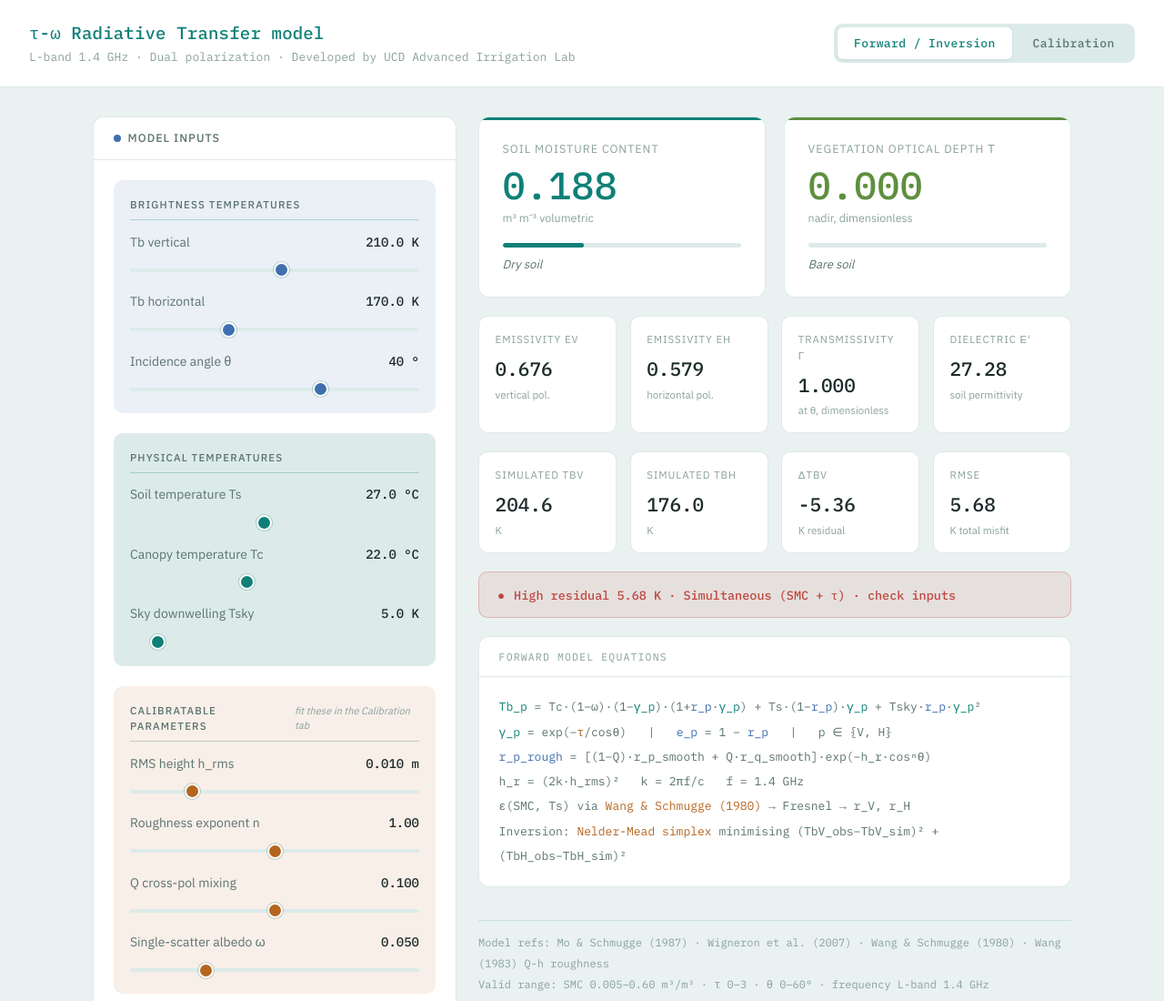
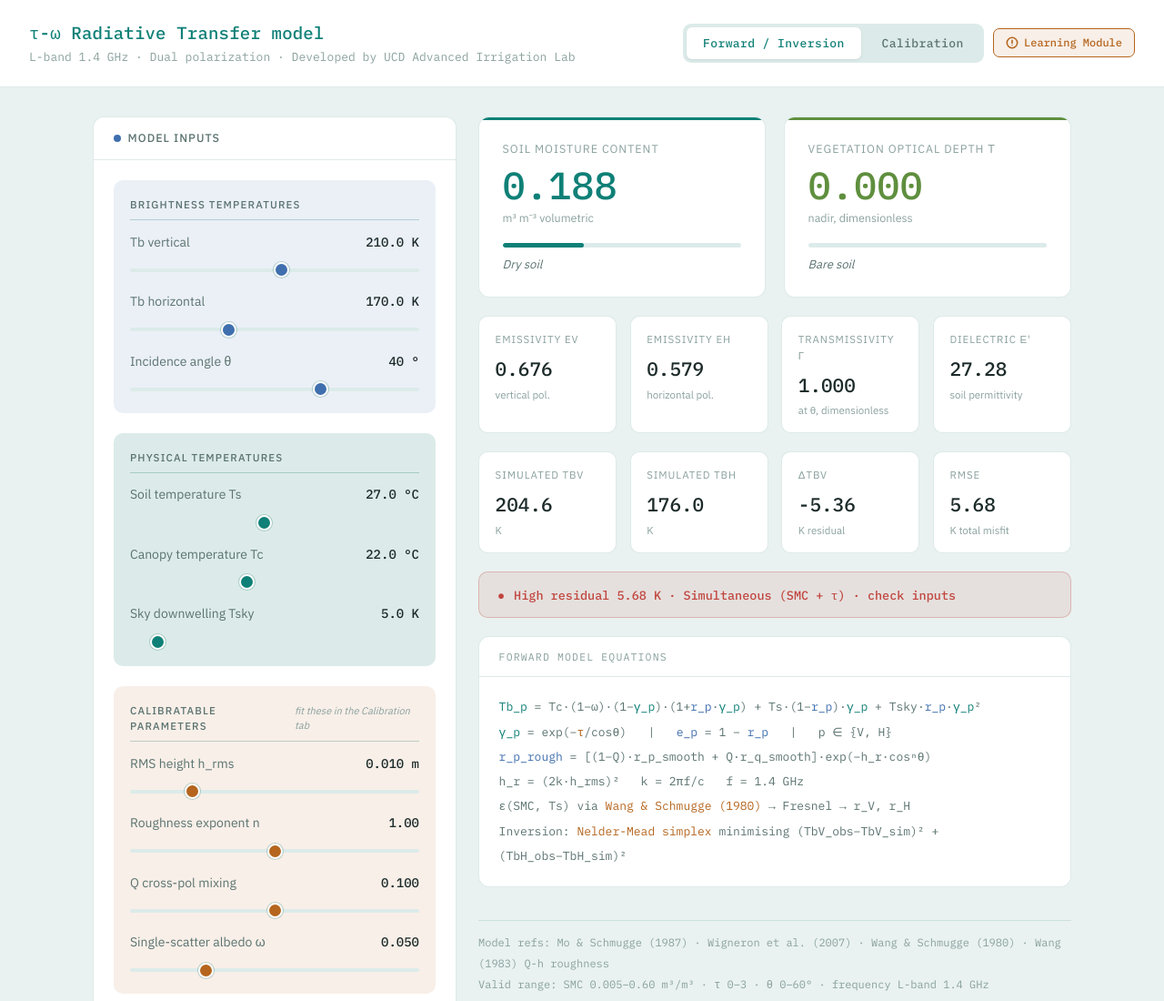
Before and after one commit to Andre7839/TauOmega, a plain HTML site: page index.html in a window 1280 px wide. Shown: the top 1100 px of the page at 91% size. Drawn offline with Linux system fonts and the light colour scheme.

Commit message:
Add files via upload

```diff
--- a/index.html
+++ b/index.html
@@ -1,3 +1,4 @@
+<!doctype html><html><head><meta charset=utf8><meta name=viewport content="width=device-width,initial-scale=1"><style>:root{color-scheme:light}body{margin:0;padding:0;font:14px -apple-system,BlinkMacSystemFont,sans-serif;background:#faf9f5;color:#141413}img{max-width:100%}[hidden]:not([hidden=until-found i]){display:none!important}</style></head><body>
 <!DOCTYPE html>
 <html lang="en">
 <head>
@@ -649,9 +650,25 @@
     </div>
     <span class="sub">L-band 1.4 GHz · Dual polarization · Developed by UCD Advanced Irrigation Lab</span>
   </div>
-  <div class="tabs">
-    <button class="tab-btn active" data-view="forward">Forward / Inversion</button>
-    <button class="tab-btn" data-view="calibration">Calibration</button>
+  <div style="display:flex;align-items:center;gap:10px;flex-wrap:wrap;">
+    <div class="tabs">
+      <button class="tab-btn active" data-view="forward">Forward / Inversion</button>
+      <button class="tab-btn" data-view="calibration">Calibration</button>
+    </div>
+    <a href="https://claude.ai/artifact/7rfSUm1baxGPV9SApjU5wv" target="_blank" rel="noopener"
+       style="display:inline-flex;align-items:center;gap:6px;padding:6px 13px;
+              background:var(--amber-bg);color:var(--amber);border:1px solid var(--amber);
+              border-radius:7px;font-family:var(--mono);font-size:12px;font-weight:500;
+              text-decoration:none;white-space:nowrap;transition:background .15s;"
+       onmouseover="this.style.background='rgba(181,101,29,0.2)'"
+       onmouseout="this.style.background='var(--amber-bg)'">
+      <svg width="14" height="14" viewBox="0 0 16 16" fill="none" stroke="currentColor" stroke-width="1.8" stroke-linecap="round" stroke-linejoin="round">
+        <circle cx="8" cy="8" r="6.5"/>
+        <line x1="8" y1="5" x2="8" y2="8.5"/>
+        <circle cx="8" cy="11" r=".7" fill="currentColor" stroke="none"/>
+      </svg>
+      Learning Module
+    </a>
   </div>
 </header>
 
@@ -1625,3 +1642,5 @@ document.getElementById('cal-apply').addEventListener('click', () => {
 </script>
 </body>
 </html>
+
+</body></html>
```
